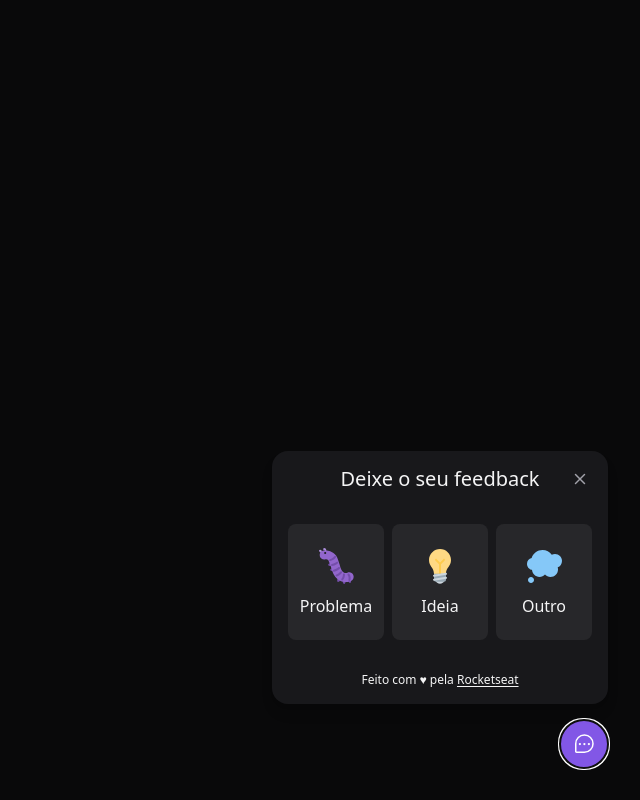
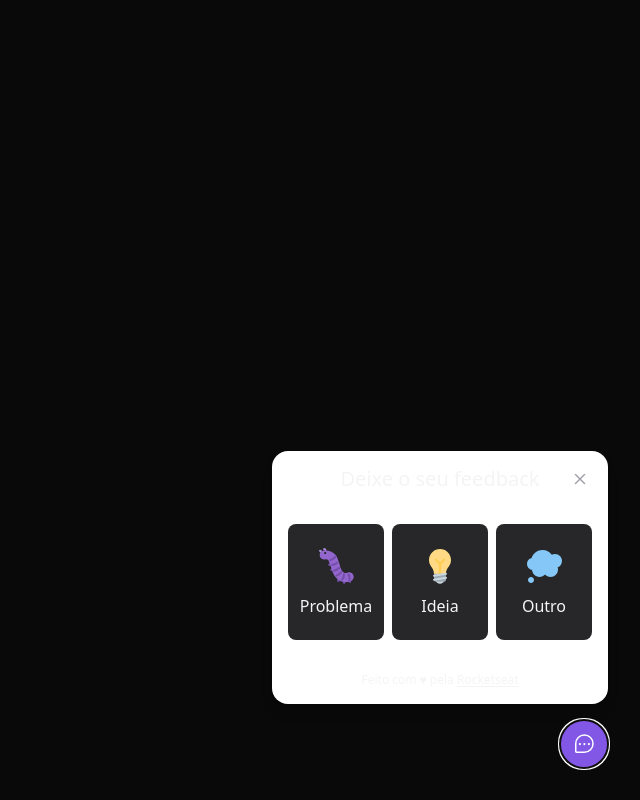
Before and after one commit to antonio-wachave/Feedback, a React (Vite) app in the folder web/: page / in a window 1280 px wide. Both pictures are taken after a click on the button "Feedback". Shown: the whole page, without its empty margins (640-1280 px from the left). Built offline with nearby package versions, Linux system fonts and the light colour scheme.

Commit message:
ajustes do front-end

```diff
--- a/web/index.html
+++ b/web/index.html
@@ -4,6 +4,9 @@
     <meta charset="UTF-8" />
     <link rel="icon" type="image/svg+xml" href="/src/favicon.svg" />
     <meta name="viewport" content="width=device-width, initial-scale=1.0" />
+    <link rel="preconnect" href="https://fonts.googleapis.com">
+    <link rel="preconnect" href="https://fonts.gstatic.com" crossorigin>
+    <link href="https://fonts.googleapis.com/css2?family=Inter:wght@400;500&display=swap" rel="stylesheet">
     <title>Vite App</title>
   </head>
   <body>
--- a/web/src/components/WidgetForm/index.tsx
+++ b/web/src/components/WidgetForm/index.tsx
@@ -44,7 +44,7 @@ export function WidgetForm() {
   }
 
   return (
-    <div className="bg-zinc-900 p-4 relative rounded-2xl mb-4 flex flex-col items-center shadow-lg w-[calc(100vw-2rem)] md:w-auto">
+    <div className="bg-white dark:bg-zinc-900 p-4 relative rounded-2xl mb-4 flex flex-col items-center shadow-lg w-[calc(100vw-2rem)] md:w-auto">
       {feedbackSent ? (
         <FeedbackSuccessStage onFeedbackRestartRequested={handleRestartFeedback} />
       ) : (
--- a/web/src/components/WidgetForm/stages/FeedbackContentStage.tsx
+++ b/web/src/components/WidgetForm/stages/FeedbackContentStage.tsx
@@ -63,7 +63,7 @@ export function FeedbackContentStage({ feedbackType, onFeedbackRestartRequested,
       <form onSubmit={handleSubmitFeedback} className="my-4 w-full">
         <textarea
           className="min-w-[304px] w-full min-h-[112px] text-sm placeholder-zinc-100 border-zinc-600 bg-transparent rounded-md focus:border-brand-500 focus:ring-brand-500 focus:ring-1 focus:outline-none resize-none scrollbar scrollbar-thumb-zinc-700 scrollbar-track-transparent scrollbar-thin"
-          placeholder="conte com detalhes o que esta acontecendo..."
+          placeholder="Conte com detalhes o que esta acontecendo..."
           onChange={event => setComment(event.target.value)}
         />
 
```
